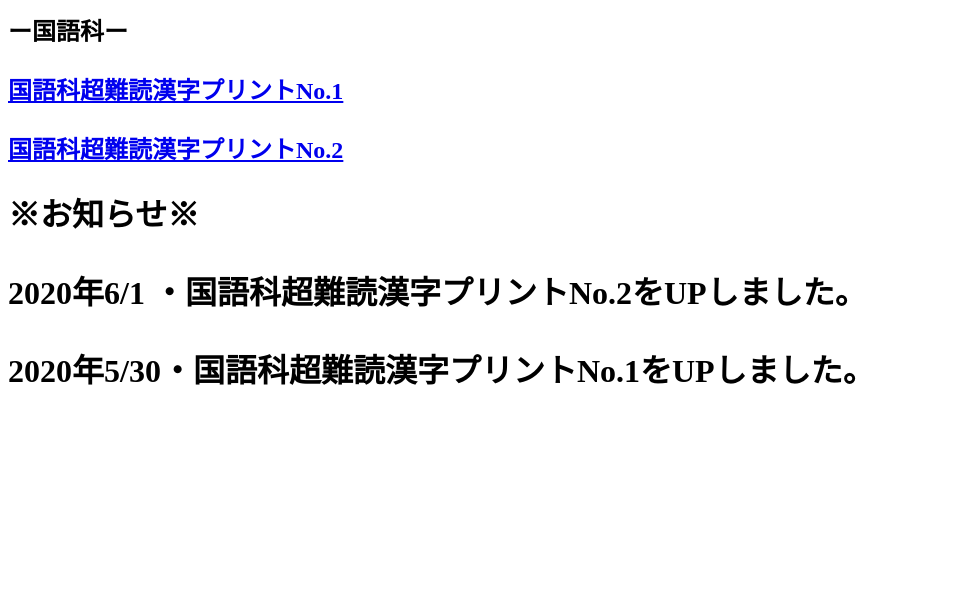
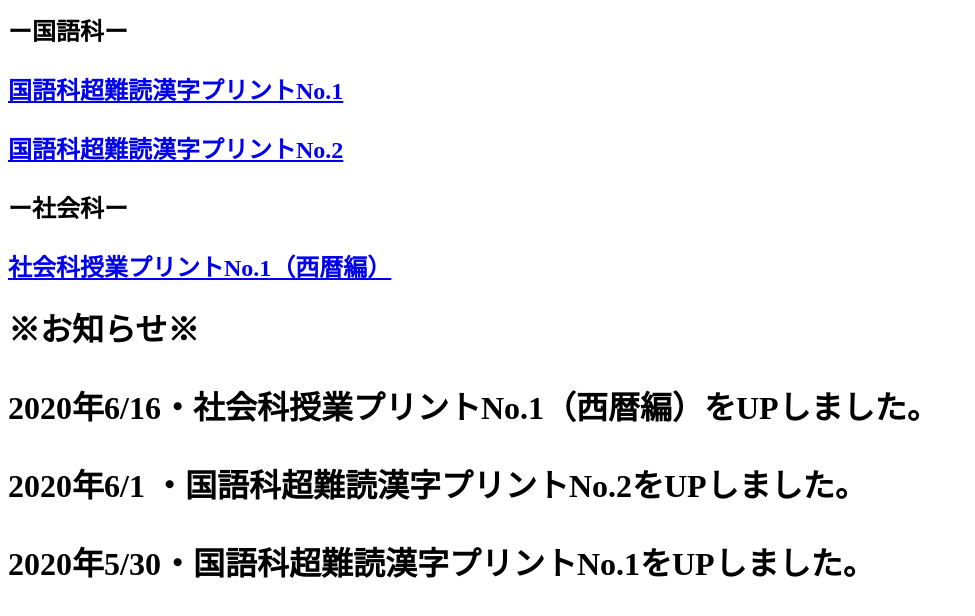
Before and after one commit to tanukichi5000/jugyoupurint, a plain HTML site: page index.html in a window 1280 px wide. Shown: the part 74-690 px from the top of the page, without its empty margins (0-975 px from the left). Drawn offline with Linux system fonts and the light colour scheme.

Commit message:
Update index.html

```diff
--- a/index.html
+++ b/index.html
@@ -6,7 +6,12 @@
 <p></p>
 <a href= " https://media.toriaez.jp/g0391/4.pdf" >国語科超難読漢字プリントNo.2</a>
 <p></p>
+<h2>ー社会科ー
+<p></p>
+<a href="https://media.toriaez.jp/g0391/423.pdf" target="_blank">社会科授業プリントNo.1（西暦編）</a>
 <h1>※お知らせ※
+ <p></p>
+ 2020年6/16・社会科授業プリントNo.1（西暦編）をUPしました。
  <p></p>
  2020年6/1 ・国語科超難読漢字プリントNo.2をUPしました。
  <p></p>
```
